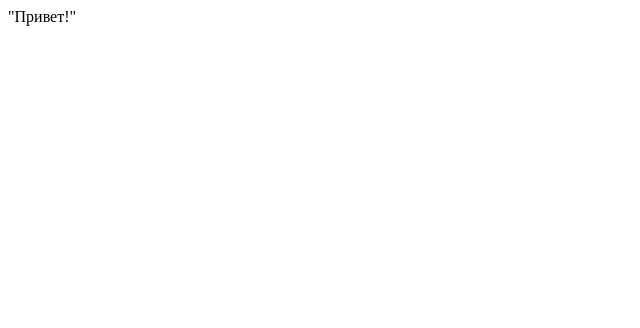
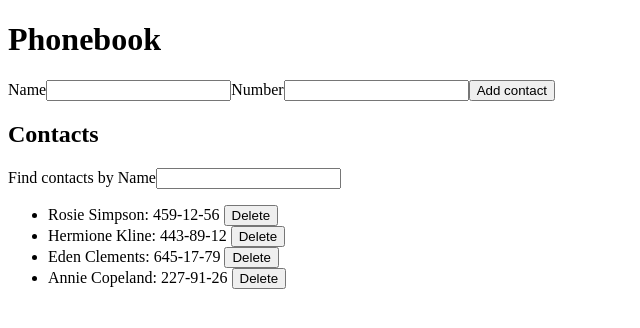
Before and after one commit to andriy-lanyk/goit-react-hw-02-phonebook, a React (Create React App) app: page / in a window 1280 px wide. Shown: the top 328 px of the page, without its empty margins (0-640 px from the left). Built offline with nearby package versions, Linux system fonts and the light colour scheme.

Commit message:
Add all functions

```diff
--- a/package.json
+++ b/package.json
@@ -13,6 +13,7 @@
     "react": "^17.0.2",
     "react-dom": "^17.0.2",
     "react-scripts": "4.0.3",
+    "shortid": "^2.2.16",
     "web-vitals": "^1.1.2"
   },
   "scripts": {
--- a/src/App/App.js
+++ b/src/App/App.js
@@ -1,7 +1,133 @@
-import React from "react";
+import React, { Component } from "react";
+import shortid from "shortid";
 
-const App = () => {
-  return <div>"Привет!"</div>;
-};
+class App extends Component {
+  state = {
+    contacts: [
+      { id: "id-1", name: "Rosie Simpson", number: "459-12-56" },
+      { id: "id-2", name: "Hermione Kline", number: "443-89-12" },
+      { id: "id-3", name: "Eden Clements", number: "645-17-79" },
+      { id: "id-4", name: "Annie Copeland", number: "227-91-26" },
+    ],
+    filter: "",
+    name: "",
+    number: "",
+  };
+
+  getValue = (e) => {
+    const name = e.target.name;
+    const value = e.target.value;
+    this.setState((prevState) => (prevState[name] = value));
+  };
+
+  getContact = (e) => {
+    e.preventDefault();
+    const { contacts } = this.state;
+    const doubleContact = contacts.find(
+      (item) => item.name === e.target[0].value
+    );
+    if (doubleContact) {
+      alert(`${doubleContact.name} is already in contacts`);
+      return;
+    }
+    this.setState(({ contacts, name, number }) => {
+      return contacts.push({ id: shortid.generate(), name, number });
+    });
+    this.resetState();
+  };
+
+  findContact = (e) => {
+    const name = e.target.name;
+    const value = e.target.value;
+    this.setState((prevState) => (prevState[name] = value));
+    this.setState((prevState) => {
+      const arrayOfContacts = [...prevState.contacts];
+      prevState.contacts = arrayOfContacts.filter((item) =>
+        item.name.toLowerCase().includes(value.toLowerCase())
+      );
+    });
+  };
+
+  deleteContact = (e) => {
+    const target = e.target.name;
+    console.log("target: ", target);
+    this.setState((prevState) => {
+      prevState.contacts = prevState.contacts.filter((item) => {
+        return item.id !== target;
+      });
+    });
+    console.log(this.state.contacts);
+  };
+
+  resetState = () => {
+    return this.setState(
+      (prevState) =>
+        (prevState = {
+          contacts: [...prevState.contacts],
+          filter: "",
+          name: "",
+          number: "",
+        })
+    );
+  };
+
+  render() {
+    const { name, contacts, number, filter } = this.state;
+    return (
+      <>
+        <h1>Phonebook</h1>
+        <form onSubmit={this.getContact}>
+          <label>
+            Name
+            <input
+              type="text"
+              name="name"
+              pattern="^[a-zA-Zа-яА-Я]+(([' -][a-zA-Zа-яА-Я ])?[a-zA-Zа-яА-Я]*)*$"
+              title="Имя может состоять только из букв, апострофа, тире и пробелов. Например Adrian, Jacob Mercer, Charles de Batz de Castelmore d'Artagnan и т. п."
+              required
+              onChange={this.getValue}
+              value={name}
+            />
+          </label>
+          <label>
+            Number
+            <input
+              type="tel"
+              name="number"
+              pattern="\+?\d{1,4}?[-.\s]?\(?\d{1,3}?\)?[-.\s]?\d{1,4}[-.\s]?\d{1,4}[-.\s]?\d{1,9}"
+              title="Номер телефона должен состоять цифр и может содержать пробелы, тире, круглые скобки и может начинаться с +"
+              required
+              value={number}
+              onChange={this.getValue}
+            />
+          </label>
+          <button type="submit">Add contact</button>
+        </form>
+        <h2>Contacts</h2>
+        <label>
+          Find contacts by Name
+          <input
+            type="text"
+            name="filter"
+            value={filter}
+            onChange={this.findContact}
+          />
+        </label>
+        {contacts && (
+          <ul>
+            {contacts.map(({ id, name, number }) => (
+              <li key={id}>
+                {name}: {number}{" "}
+                <button name={id} onClick={this.deleteContact}>
+                  Delete
+                </button>
+              </li>
+            ))}
+          </ul>
+        )}
+      </>
+    );
+  }
+}
 
 export default App;
```
Also changed, not shown: 1 other file (tests, documents, lock files or other folders).
